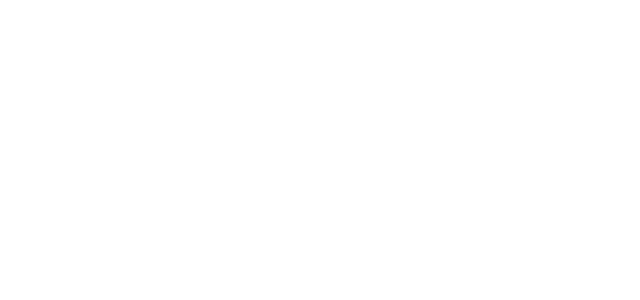
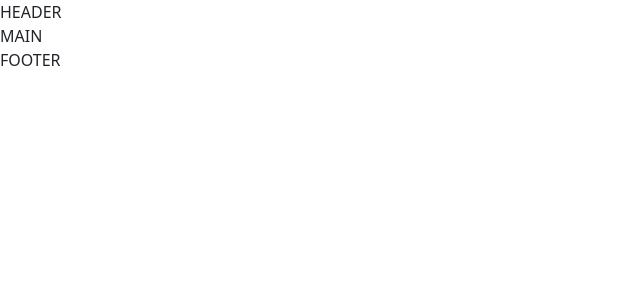
Before and after one commit to GiuliaSardell/proj-html-vuejs, a Vue app: page / in a window 1280 px wide. Shown: the top 300 px of the page, without its empty margins (0-640 px from the left). Built offline with nearby package versions, Linux system fonts and the light colour scheme.

Commit message:
struttura, font

```diff
--- a/package.json
+++ b/package.json
@@ -8,6 +8,8 @@
     "lint": "vue-cli-service lint"
   },
   "dependencies": {
+    "@fontsource/merriweather": "^4.5.2",
+    "bootstrap": "^5.1.3",
     "core-js": "^3.6.5",
     "vue": "^2.6.11"
   },
--- a/src/App.vue
+++ b/src/App.vue
@@ -1,15 +1,26 @@
 <template>
   <div id="app">
+    <Header />
+    <Main />
+    <Footer />
 
   </div>
 </template>
 
 <script>
 
+import Header from './components/Header.vue';
+import Main from './components/Main.vue';
+import Footer from './components/Footer.vue';
+
+
 
 export default {
   name: 'App',
   components: {
+    Header,
+    Main,
+    Footer
 
   }
 }
@@ -17,4 +28,15 @@ export default {
 
 <style lang="scss">
 
+@import '~bootstrap/scss/bootstrap.scss';
+@import '~@fontsource/merriweather/index.css';
+@import '~@fontsource/merriweather/700.css';
+@import './assets/style/vars.scss';
+
+
+// body{
+//   font-family: $title-font;
+// }
+
+
 </style>
--- /dev/null
+++ b/src/assets/style/vars.scss
@@ -0,0 +1,3 @@
+$primary-color: #40C4FF;
+
+$title-font: 'merriweather'
--- /dev/null
+++ b/src/components/Footer.vue
@@ -0,0 +1,17 @@
+<template>
+  <footer>
+    FOOTER
+  </footer>
+</template>
+
+<script>
+export default {
+
+}
+</script>
+
+<style lang="scss">
+//IMPORT STYLE
+@import '../assets/style/vars.scss';
+
+</style>
--- /dev/null
+++ b/src/components/Header.vue
@@ -0,0 +1,17 @@
+<template>
+  <header>
+    HEADER
+  </header>
+</template>
+
+<script>
+export default {
+
+}
+</script>
+
+<style lang="scss">
+//IMPORT STYLE
+@import '../assets/style/vars.scss';
+
+</style>
--- /dev/null
+++ b/src/components/Main.vue
@@ -0,0 +1,17 @@
+<template>
+  <main>
+    MAIN
+  </main>
+</template>
+
+<script>
+export default {
+
+}
+</script>
+
+<style lang="scss">
+//IMPORT STYLE
+@import '../assets/style/vars.scss';
+
+</style>
```
Also changed, not shown: src/assets/style/generals.scss (added), src/assets/style/mixins.scss (added), 2 other files (tests, documents, lock files or other folders).
